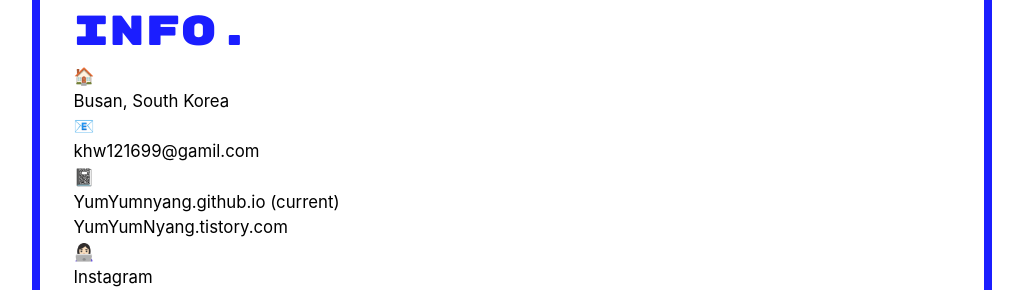
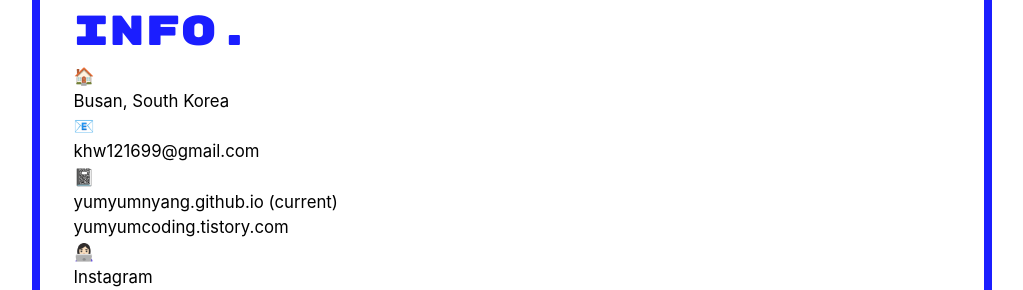
Before and after one commit to YumYumNyang/HyewonKwak2022, a Next.js app: page /about in a window 1280 px wide. Shown: the part 1340-1630 px from the top of the page, without its empty margins (128-1151 px from the left). Built offline with nearby package versions, Linux system fonts and the light colour scheme; a web font is replaced by a local one.

Commit message:
fix: typo fixed

```diff
--- a/pages/about/index.tsx
+++ b/pages/about/index.tsx
@@ -61,16 +61,16 @@ const About: NextPage = () => {
           />
           <AboutItem
             href="mailto:khw121699@gmail.com?subject:Let's Talk"
-            content={`khw121699@gamil.com`}
+            content={`khw121699@gmail.com`}
           />
           <AboutItem href="https://yumyumnyang.github.io/" content={`📓`} />
           <AboutItem
             href="https://yumyumnyang.github.io/"
-            content={`YumYumnyang.github.io (current)`}
+            content={`yumyumnyang.github.io (current)`}
           />
           <AboutItem
             href="https://yumyumcoding.tistory.com/"
-            content={`YumYumNyang.tistory.com`}
+            content={`yumyumcoding.tistory.com`}
           />
           <AboutItem
             href="https://www.instagram.com/theonlyone_hye1/"
```
